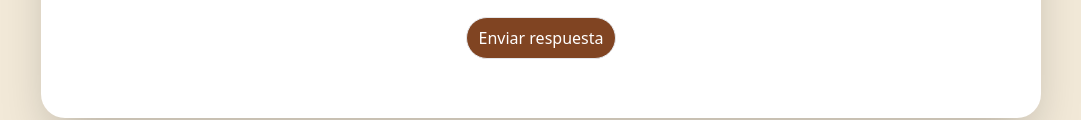
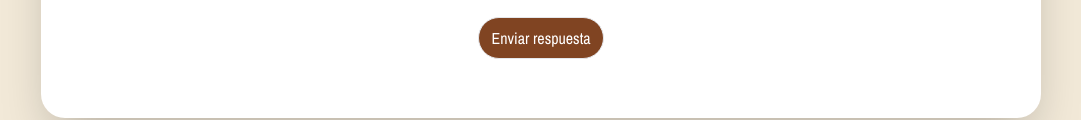
Before and after one commit to KevinSpinell/Proyecto, an Astro site: page /test in a window 1280 px wide. Both pictures are taken after a click on the button "Continuar". Shown: the part 642-762 px from the top of the page, without its empty margins (99-1180 px from the left). Built offline with nearby package versions, Linux system fonts and the light colour scheme; Astro itself is replaced by a stand-in of ours.

Commit message:
Push para compatibilidad cagada de Mawi

```diff
--- a/src/components/vue/Testv.vue
+++ b/src/components/vue/Testv.vue
@@ -91,7 +91,7 @@
                             </div>
                         </div>
                         <div class="inline-block mt-[20px]">
-                            <button id="send" class="bg-[#804422] text-white py-2 px-3 rounded-3xl text-base ease-in duration-200 hover:scale-110 hover:bg-white hover:text-[#804422] border hover:border-[#804422] " @click="countplus" >Enviar respuesta</button>
+                            <button id="send" class="bg-[#804422] archivo-narrow text-white py-2 px-3 rounded-3xl text-base ease-in duration-200 hover:scale-110 hover:bg-white hover:text-[#804422] border hover:border-[#804422] " @click="countplus" >Enviar respuesta</button>
                         </div>
                     </div>
 
```
